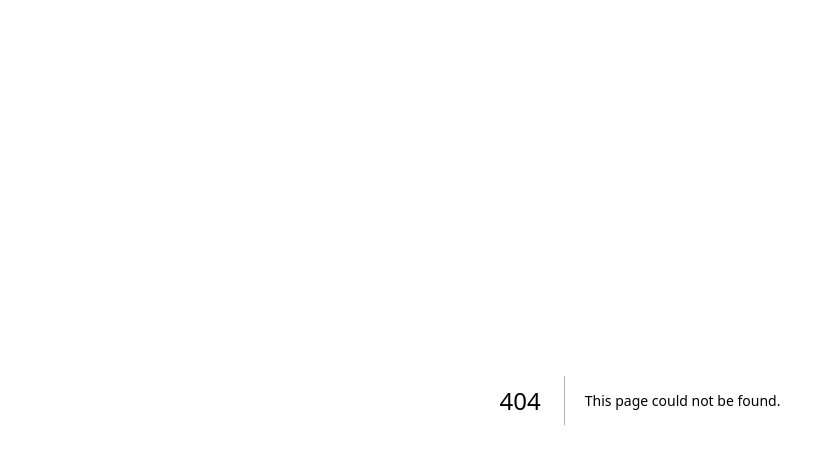
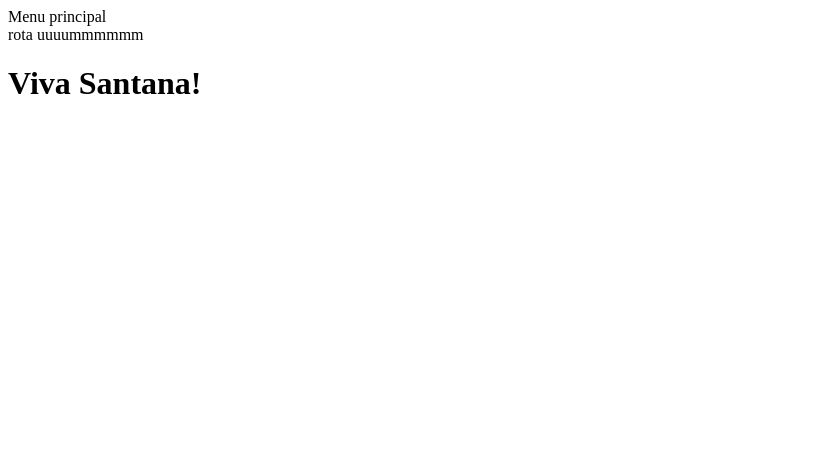
Before and after one commit to quirinof/pweb-next, a Next.js app: page /rota1 in a window 1280 px wide. Before the commit this address had no page. Shown: the top 464 px of the page, without its empty margins (0-835 px from the left). Built offline with nearby package versions, Linux system fonts and the light colour scheme.

Commit message:
completed recipe next#01

```diff
--- a/app/page.js
+++ b/app/page.js
@@ -1,11 +1,24 @@
 export default function Home() {
   return (
     <div>
-      <div>Menu principal</div>
-
-      <div>
-        <h1>Viva Santana!</h1>
-      </div>
+      <MenuPrincipal />
+      <Caico />
     </div>
   );
 }
+
+export function MenuPrincipal() {
+  return (
+    <div>
+      <div>Menu principal</div>
+    </div>
+  );
+}
+
+export function Caico() {
+  return (
+    <div>
+      <h1>Viva Santana!</h1>
+    </div>
+  );
+}
--- /dev/null
+++ b/app/rota1/page.js
@@ -0,0 +1,11 @@
+import { MenuPrincipal, Caico } from "../page";
+
+export default function Home() {
+  return (
+    <div>
+      <MenuPrincipal />
+      <div>rota uuuummmmmm</div>
+      <Caico />
+    </div>
+  );
+}
--- /dev/null
+++ b/app/rota2/page.js
@@ -0,0 +1,11 @@
+import { MenuPrincipal, Caico } from "../page";
+
+export default function Home() {
+  return (
+    <div>
+      <MenuPrincipal />
+      <div>rota doooooooois</div>
+      <Caico />
+    </div>
+  );
+}
```
